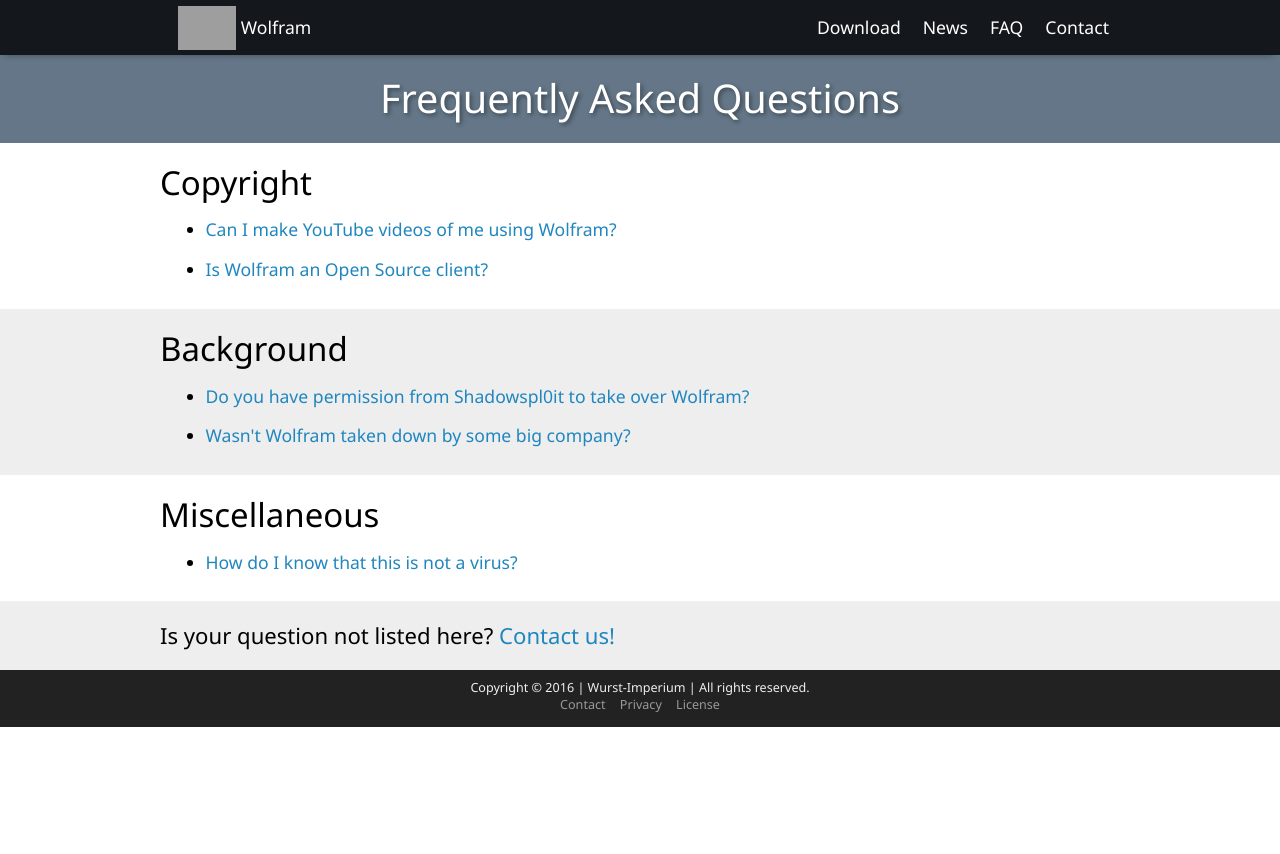
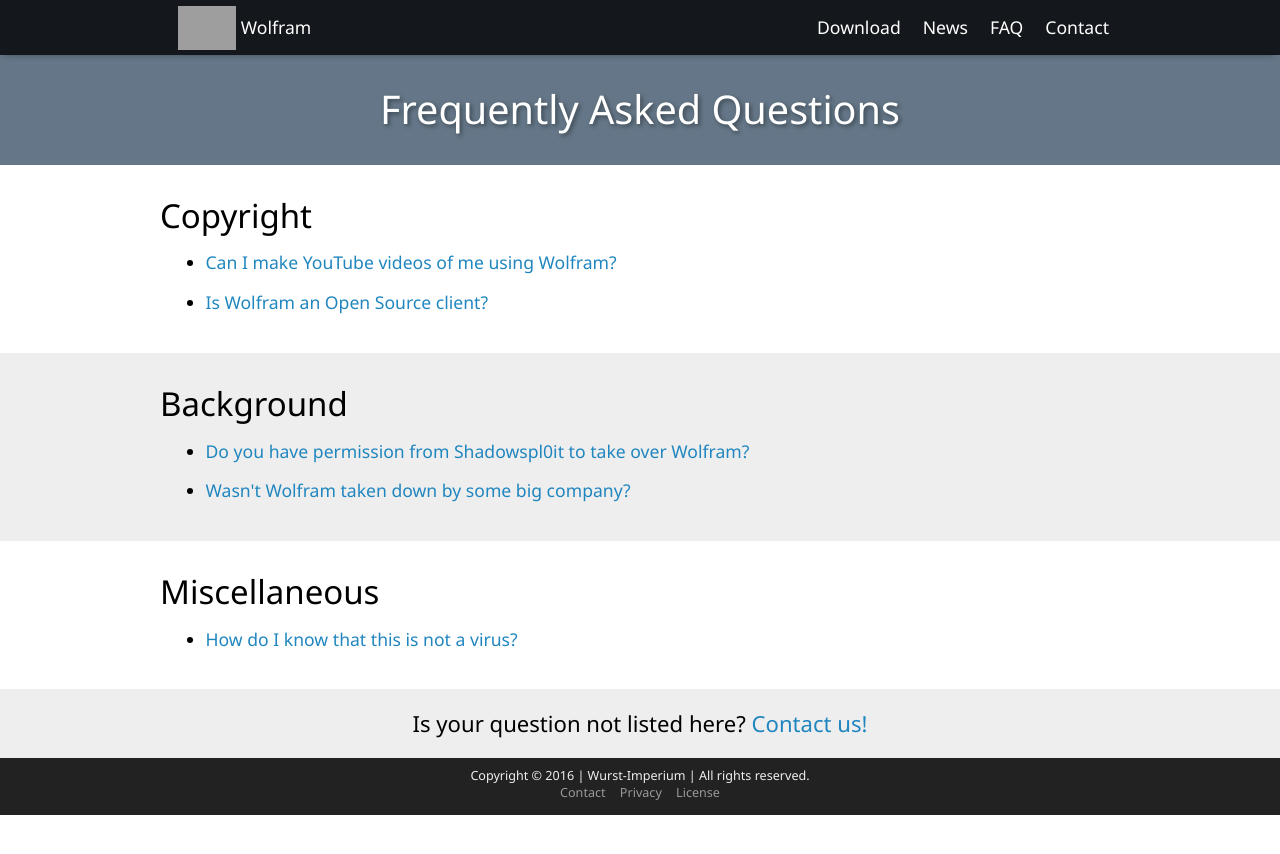
Before and after one commit to Wurst-Imperium/WolframClient.net, a Jekyll site: the page built from faq.html, in a window 1280 px wide. Shown: the top 854 px of the page. Built offline with Jekyll 4.4.1, drawn with Linux system fonts in a browser that asks for light colours; grey boxes are pictures that could not be loaded.

Commit message:
:art: Improve spacing on /faq page

```diff
--- a/faq.html
+++ b/faq.html
@@ -5,15 +5,15 @@ permalink: /faq/
 ---
 <div class="bg-steel fg-white">
 	<div style="width: 100%;height: 3.125rem;"></div>
-	<div class="container">
-		<h1 class="align-center text-shadow no-margin padding20 no-padding-left no-padding-right">{{ page.title }}</h1>
+	<div class="container padding20 no-padding-left no-padding-right">
+		<h1 class="align-center text-shadow">{{ page.title }}</h1>
 	</div>
 </div>
 {% assign faq = site.questions | group_by: "category" %}
 {% for category in faq %}
   {% assign modulo = forloop.index0 | modulo: 2 %}
-	<div{% if modulo == 1 %} class="bg-grayLighter"{% endif %}>
-		<div class="container padding10 no-padding-left no-padding-right">
+	<div class="padding20 no-padding-left no-padding-right{% if modulo == 1 %} bg-grayLighter{% endif %}">
+		<div class="container">
 	    <h2>{{ category.name }}</h2>
 	    <ul>
 	      {% for question in category.items %}
@@ -23,10 +23,10 @@ permalink: /faq/
 		</div>
 	</div>
 	{% if forloop.last %}
-		<div class="{% if modulo == 0 %}bg-grayLighter {% endif %}text-accent">
-			<div class="container padding20 no-padding-left no-padding-right">
+		<div class="{% if modulo == 0 %}bg-grayLighter {% endif %}text-accent padding20 no-padding-left no-padding-right">
+			<div class="container align-center">
 				Is your question not listed here?
-				<a href="/contact/">Contact us!</a>
+				<a href="/contact/">Contact&nbsp;us!</a>
 			</div>
 		</div>
 	{% endif %}
```
